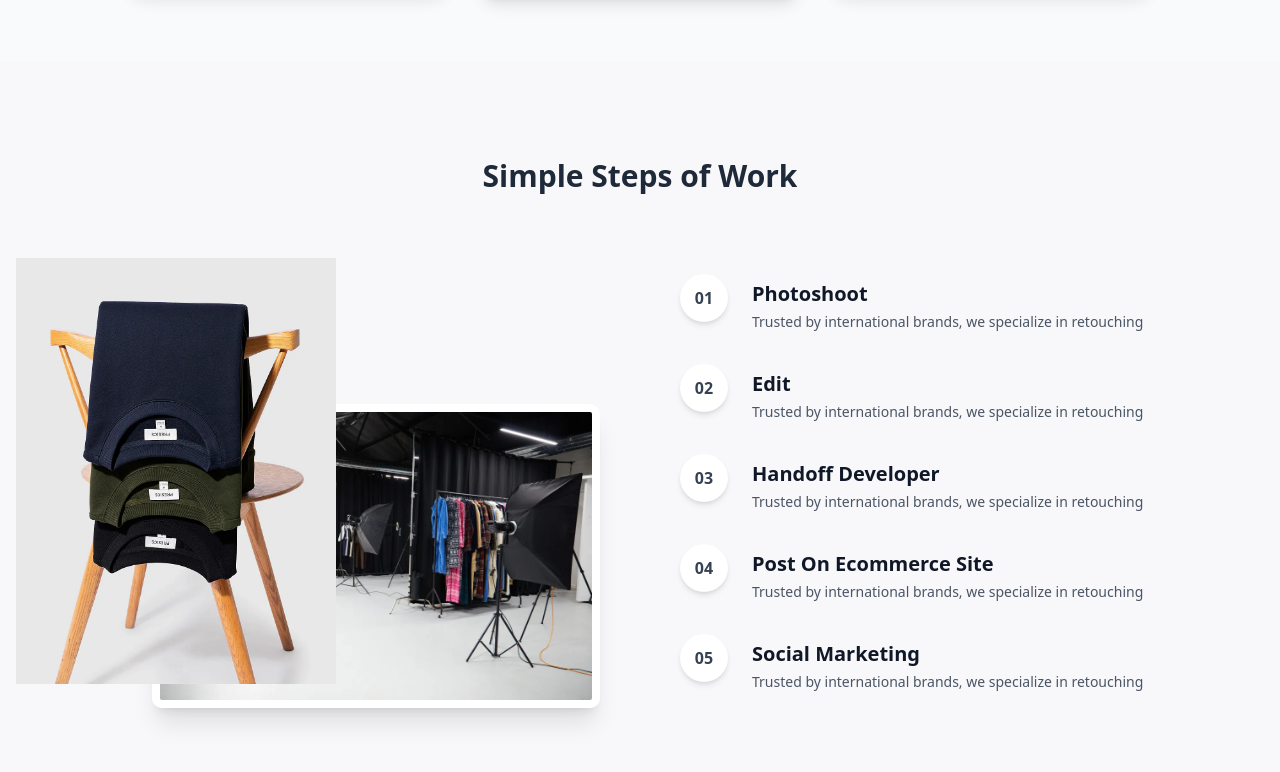
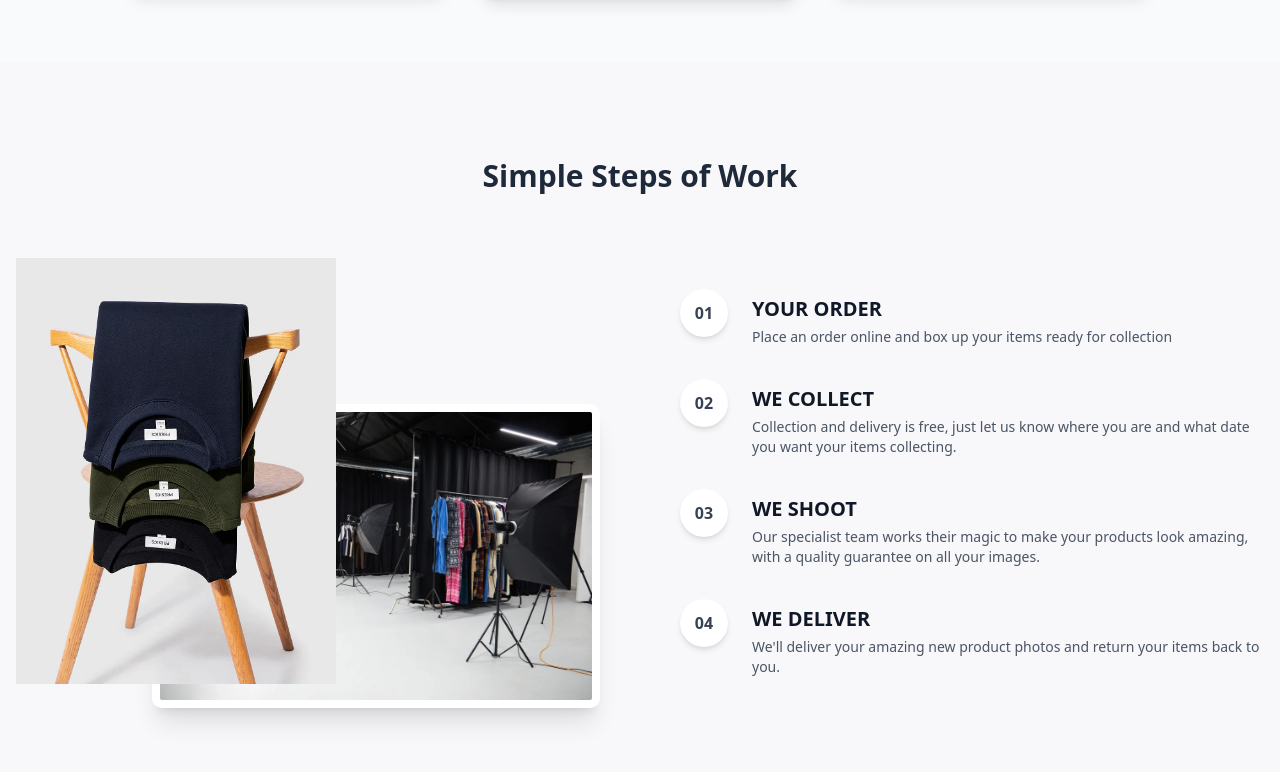
Before and after one commit to aestheticeurasia/aesthetic-pixel, a Next.js app: page / in a window 1280 px wide. Shown: the part 2084-2856 px from the top of the page. Built offline with nearby package versions, Linux system fonts and the light colour scheme.

Commit message:
Update work steps content in Banner component
Revised the workSteps array to reflect the actual order process, replacing generic titles and descriptions with specific steps and details. Added section comments for improved code readability.

```diff
--- a/app/components/Banner.tsx
+++ b/app/components/Banner.tsx
@@ -49,28 +49,23 @@ const brands = [
 const workSteps = [
   {
     number: "01",
-    title: "Photoshoot",
-    description: "Trusted by international brands, we specialize in retouching",
+    title: "YOUR ORDER",
+    description: "Place an order online and box up your items ready for collection",
   },
   {
     number: "02",
-    title: "Edit",
-    description: "Trusted by international brands, we specialize in retouching",
+    title: "WE COLLECT",
+    description: "Collection and delivery is free, just let us know where you are and what date you want your items collecting.",
   },
   {
     number: "03",
-    title: "Handoff Developer",
-    description: "Trusted by international brands, we specialize in retouching",
+    title: "WE SHOOT",
+    description: "Our specialist team works their magic to make your products look amazing, with a quality guarantee on all your images.",
   },
   {
     number: "04",
-    title: "Post On Ecommerce Site",
-    description: "Trusted by international brands, we specialize in retouching",
-  },
-  {
-    number: "05",
-    title: "Social Marketing",
-    description: "Trusted by international brands, we specialize in retouching",
+    title: "WE DELIVER",
+    description: "We'll deliver your amazing new product photos and return your items back to you.",
   },
 ];
 
@@ -244,6 +239,7 @@ export default function Banner() {
   const plugin = useRef(Autoplay({ delay: 5000, stopOnInteraction: true }));
   return (
     <div>
+      {/* Slider */}
       <section className="lg:py-[80px] py-10 px-6 bg-[#f8f7fa] dark:bg-black">
         <Marquee pauseOnHover={true} speed={90} direction="left">
           {brands.map((brand, index) => (
@@ -258,6 +254,7 @@ export default function Banner() {
           ))}
         </Marquee>
       </section>
+      {/* Services Section Pinterest Grid */}
       <section className="bg-gray-50 font-sans py-16 px-4 sm:px-6 lg:px-8">
         <div className="max-w-5xl mx-auto">
           <h2 className="text-4xl font-bold text-center text-gray-800 mb-12">
@@ -337,6 +334,7 @@ export default function Banner() {
           </div>
         </div>
       </section>
+      {/* Works Steps Section */}
       <section className="bg-[#f8f7fa] py-16 md:py-24">
         <div className="container mx-auto px-4">
           <h1 className="text-3xl font-bold mb-16 text-center text-gray-800">
```
